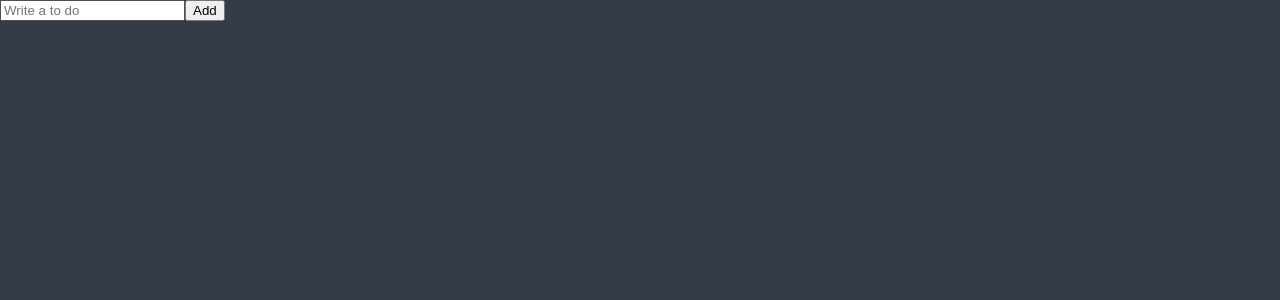
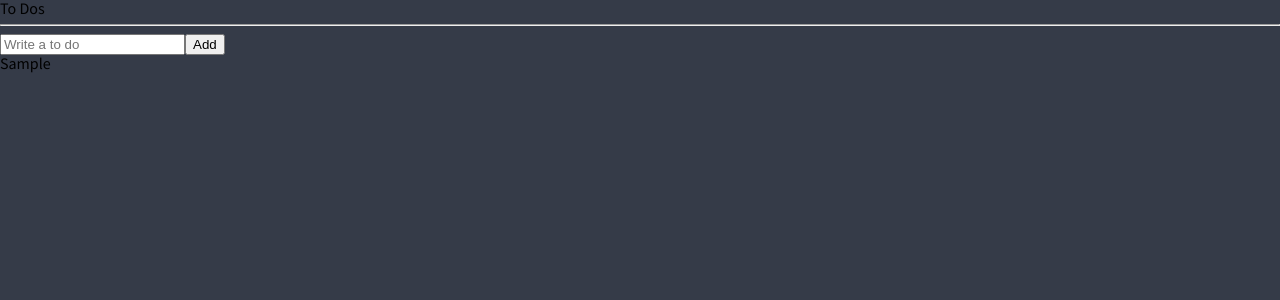
Before and after one commit to sunniesfish/todo-app, a React (Create React App) app: page / in a window 1280 px wide. Both pictures are taken after typing "Sample" into the empty fields and a click on the button "Add". Shown: the top 300 px of the page. Built offline with nearby package versions, Linux system fonts and the light colour scheme.

Commit message:
#6.11 Add To Do : recoil

```diff
--- a/src/App.tsx
+++ b/src/App.tsx
@@ -1,5 +1,5 @@
 import { Reset } from "./GlobalStyle";
-import ToDoList from "./ToDoList";
+import ToDoList from "./components/ToDoList";
 import { ThemeProvider } from "styled-components";
 import { darkTheme } from "./theme";
 
--- a/src/ToDoList.tsx
+++ /dev/null
@@ -1,29 +0,0 @@
-import { useState } from "react";
-import { useForm } from "react-hook-form";
-
-interface IForm {
-    toDo:string;
-}
-
-function ToDoList(){
-    const { register, handleSubmit, setValue } = useForm<IForm>();
-    const onSubmit = (data:IForm) => {
-        console.log("add to do",data.toDo);
-        setValue("toDo", "");
-    }
-    return (
-        <div>
-            <form action="" onSubmit={handleSubmit(onSubmit)}>
-                <input
-                    {...register("toDo", {
-                        required:"Please write a To Do"
-                    })}
-                    type="text" placeholder="Write a to do"/>
-                <button>Add</button>
-            </form>
-        </div>
-    );
-}
-
-
-export default ToDoList;
--- /dev/null
+++ b/src/components/CreateToDo.tsx
@@ -0,0 +1,5 @@
+function CreateToDo(){
+    return null;
+}
+
+export default
--- /dev/null
+++ b/src/components/ToDo.tsx
@@ -0,0 +1,5 @@
+function ToDo(){
+    return null;
+}
+
+export default ToDo;
--- /dev/null
+++ b/src/components/ToDoList.tsx
@@ -0,0 +1,50 @@
+import { useState } from "react";
+import { useForm } from "react-hook-form";
+import { atom, useRecoilState, useRecoilValue, useSetRecoilState } from "recoil";
+
+const toDoState = atom<IToDo[]>({
+    key:"toDo",
+    default:[],
+});
+
+interface IForm {
+    toDo:string;
+}
+
+interface IToDo {
+    text:string;
+    id:number;
+    category: "DONE"|"DOING"|"TO_DO";
+}
+
+function ToDoList(){
+    // const [value, modFn] = useRecoilState(toDoState); // [value, modFn]을 받음. useState과 유사하다. 이렇게 한번에 둘다 받거나 아래처럼 따로 받거나
+    const toDos = useRecoilValue(toDoState); //빈 배열 받기
+    const setToDos = useSetRecoilState(toDoState) //받은 배열 setter로 수정
+    const { register, handleSubmit, setValue } = useForm<IForm>();
+    const inValid = ({toDo}:IForm) => {
+        console.log("add to do",toDo);
+        setToDos(prev => [{text:toDo,id:Date.now(), category:"TO_DO"},...prev])
+        setValue("toDo", "");
+    }
+    return (
+        <div>
+            <h1>To Dos</h1>
+            <hr />
+            <form action="" onSubmit={handleSubmit(inValid)}>
+                <input
+                    {...register("toDo", {
+                        required:"Please write a To Do"
+                    })}
+                    type="text" placeholder="Write a to do"/>
+                <button>Add</button>
+            </form>
+            <ul>
+                {toDos.map(todo => <li key={todo.id}>{todo.text}</li>)}
+            </ul>
+        </div>
+    );
+}
+
+
+export default ToDoList;
```
